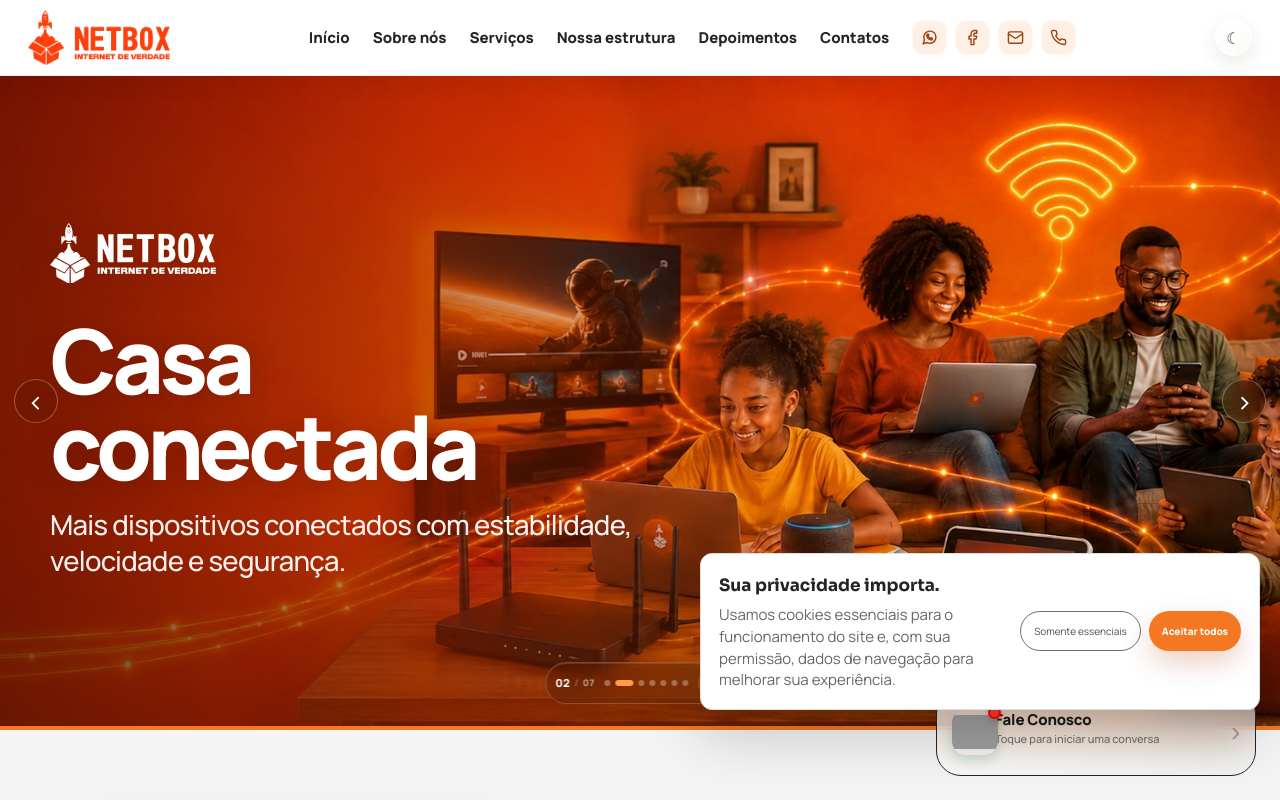
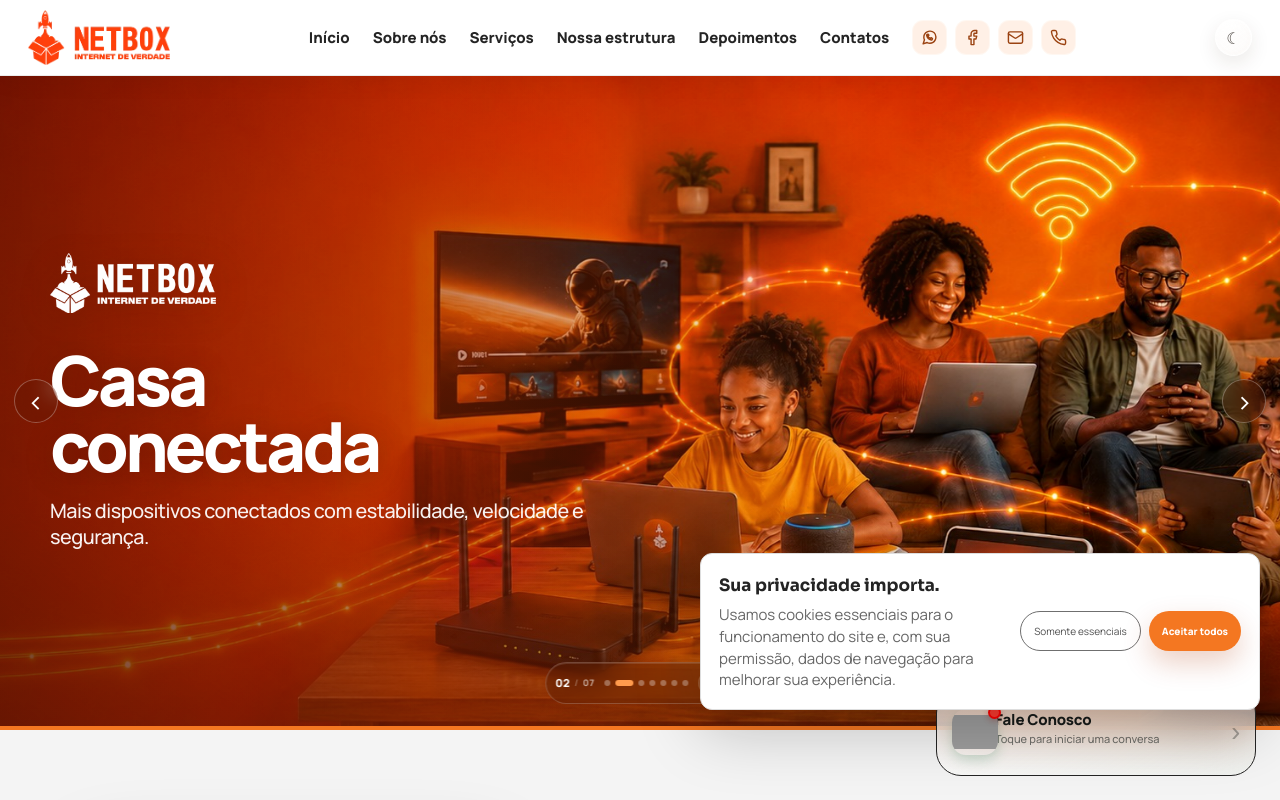
Before and after one commit to matheuslufano/Site-institucional-NetBox, a Next.js app: page / in a window 1280 px wide. Shown: the top 800 px of the page. Built offline with nearby package versions, Linux system fonts and the light colour scheme; grey boxes are pictures that could not be loaded.

Commit message:
Reduz textos do carrossel

```diff
--- a/app/styles/03-hero.css
+++ b/app/styles/03-hero.css
@@ -82,7 +82,7 @@
   max-width: 9ch;
   margin: 0 0 18px;
   font-family: var(--font-body);
-  font-size: clamp(68px, 7vw, 112px);
+  font-size: clamp(54px, 5.4vw, 82px);
   font-weight: 800;
   line-height: .96;
   letter-spacing: -.055em;
@@ -90,11 +90,11 @@
 }
 
 .model-hero-copy > p {
-  max-width: 600px;
+  max-width: 540px;
   margin: 0;
   color: rgba(255,255,255,.94);
   font-family: var(--font-body);
-  font-size: clamp(23px, 2.15vw, 38px);
+  font-size: clamp(18px, 1.55vw, 26px);
   font-weight: 500;
   line-height: 1.3;
   letter-spacing: -.025em;
--- a/app/styles/15-responsive.css
+++ b/app/styles/15-responsive.css
@@ -761,7 +761,7 @@
   .model-hero.copy-right .model-hero h1 {
     max-width: 10ch;
     margin: 0 0 13px;
-    font-size: clamp(42px, 11.5vw, 54px);
+    font-size: clamp(34px, 9.5vw, 43px);
     line-height: .96;
     letter-spacing: -.05em;
     text-wrap: balance;
@@ -772,7 +772,7 @@
     max-width: 28ch;
     margin: 0;
     color: rgba(255, 255, 255, .9);
-    font-size: clamp(17px, 4.7vw, 20px);
+    font-size: clamp(15px, 4.2vw, 17px);
     line-height: 1.35;
   }
 
```
